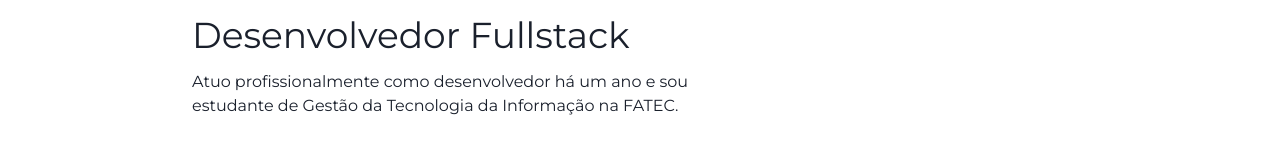
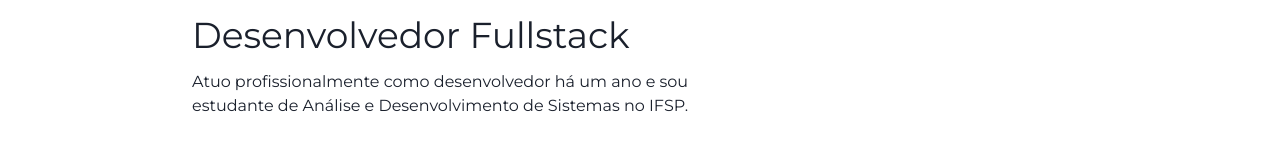
Before and after one commit to paulo-paes/site-pessoal-v2, a Next.js app: page / in a window 1280 px wide. Shown: the part 536-704 px from the top of the page. Built offline with nearby package versions, Linux system fonts and the light colour scheme.

Commit message:
feat: atualizando hero

```diff
--- a/src/components/hero.tsx
+++ b/src/components/hero.tsx
@@ -24,7 +24,7 @@ function Hero() {
           <Text fontSize="2.25rem">Desenvolvedor Fullstack</Text>
           <Text noOfLines={2} maxWidth="500px">
             Atuo profissionalmente como desenvolvedor há um ano e sou estudante
-            de Gestão da Tecnologia da Informação na FATEC.
+            de Análise e Desenvolvimento de Sistemas no IFSP.
           </Text>
         </VStack>
         <HStack paddingLeft="3rem" gap="2rem">
```
